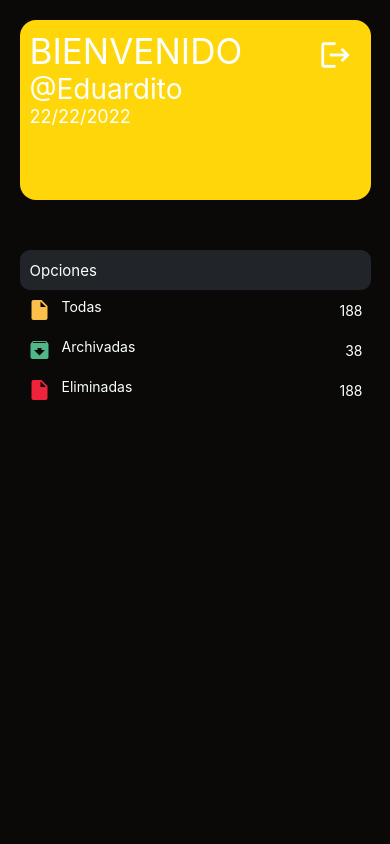
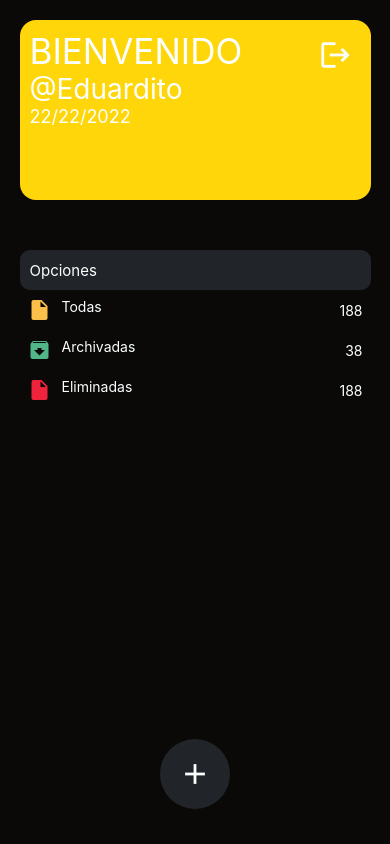
Before and after one commit to Rodevp/notes, a React Native app in the folder notes/: screen /Home in a window 390 px wide. Built offline with nearby package versions, Linux system fonts and the light colour scheme.

Commit message:
home styles ready :tada: :fire:

```diff
--- a/notes/screens/Home.jsx
+++ b/notes/screens/Home.jsx
@@ -56,6 +56,15 @@ function Home() {
                         <Text style={[styles.itemText, styles.optionTitle]}>Eliminadas</Text>
                     </View>
                     <Text style={[styles.itemText, styles.quantityItem]}>188</Text>
+                </View>
+            </View>
+            <View
+                style={styles.contentAddNote}
+            >
+                <View
+                    style={styles.btnAdd}
+                >
+                    <MaterialIcons name="add" size={34} color={theme.white} />
                 </View>
             </View>
         </SafeAreaView>
@@ -130,6 +139,21 @@ const styles = StyleSheet.create({
     },
     optionTitle: {
         paddingHorizontal: 10
+    },
+    contentAddNote: {
+        width: "90%",
+        height: 80,
+        bottom: "3%",
+        position: "absolute",
+        alignItems: "center"
+    },
+    btnAdd: {
+        width: 70,
+        height: 70,
+        borderRadius: 50,
+        justifyContent: "center",
+        alignItems: "center",
+        backgroundColor: theme.black
     }
 })
 
```
